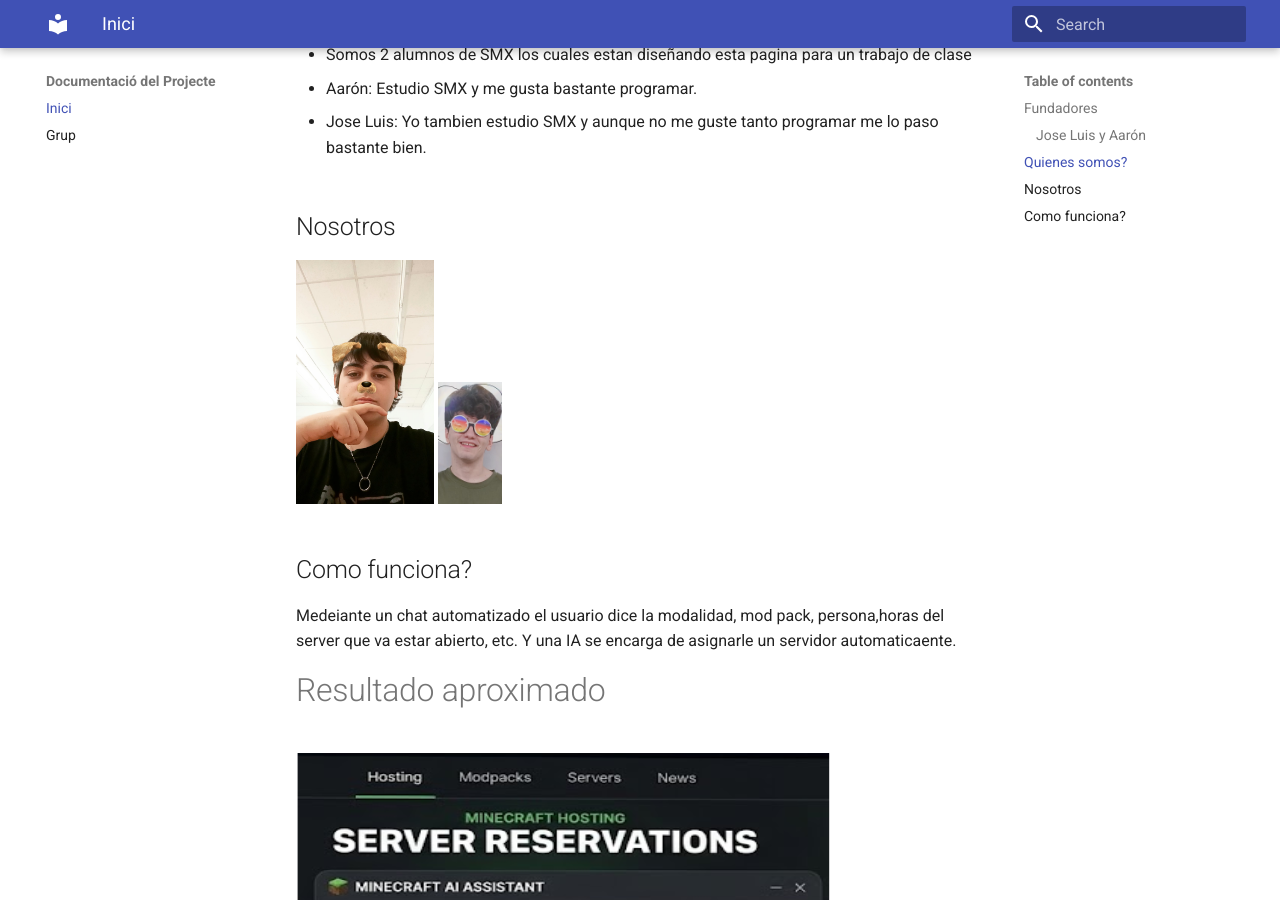
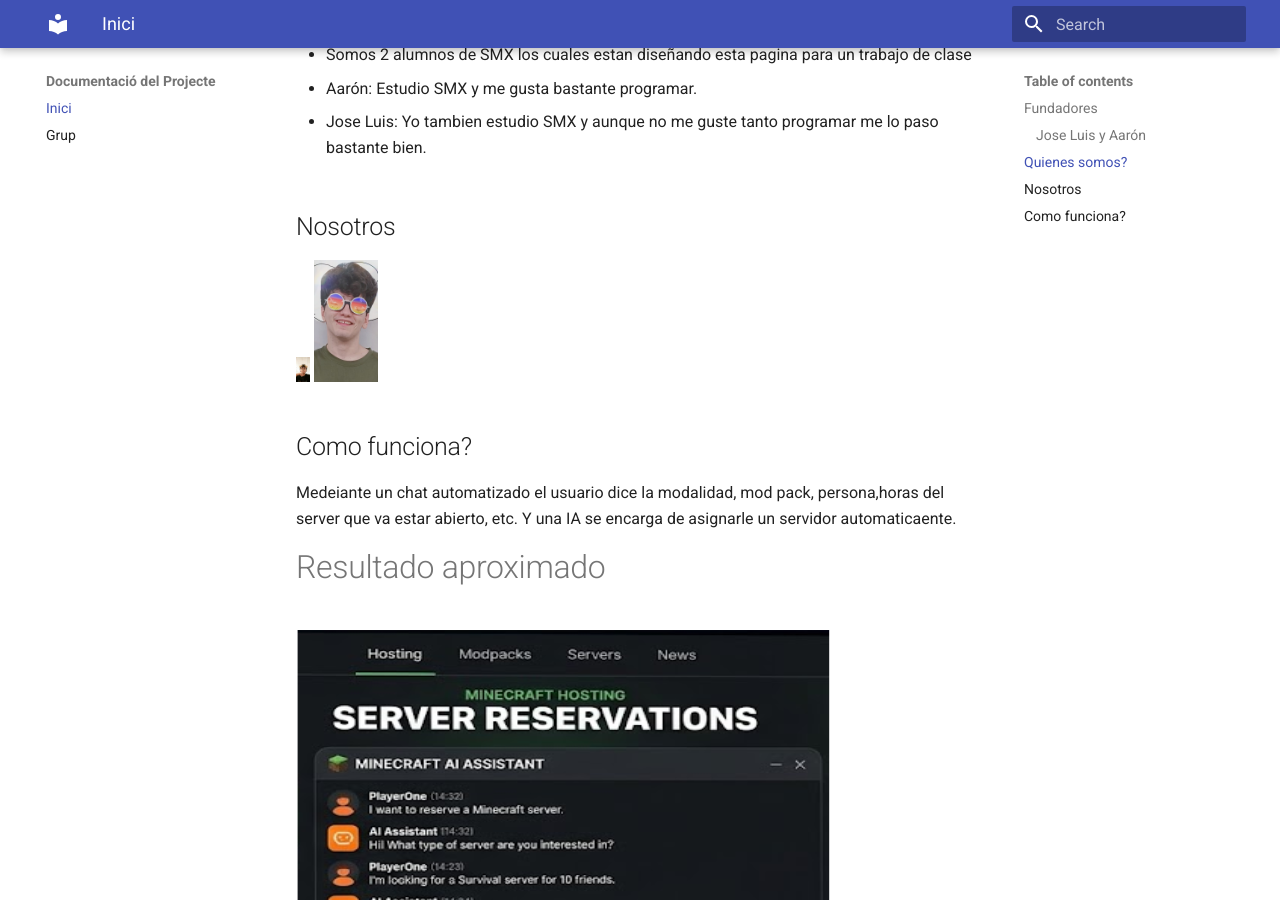
Before and after one commit to joseluislozano331-ops/projecto-gestor-de-reservas, an MkDocs documentation site: the page built from docs/index.md, in a window 1280 px wide and 900 px high, scrolled down 383 px. Built offline with MkDocs 1.6.1 and Material for MkDocs 9.7.7, drawn with Linux system fonts in a browser that asks for light colours.

Commit message:
Fix image width in index.md for better layout

```diff
--- a/docs/index.md
+++ b/docs/index.md
@@ -15,7 +15,7 @@ Tu mundo, tus reglas. Crea tu propio servidor en segundos y juega sin límites.
 2. Jose Luis:  Yo tambien estudio SMX y aunque no me guste tanto programar me lo paso bastante bien.
 
 ## Nosotros
-<img src="img/Dogron.jpeg" width="20%">
+<img src="img/Dogron.jpeg" width="2%">
 <img src="img/jose luis foto.jpeg" width="64">
 
 ## Como funciona?
```
